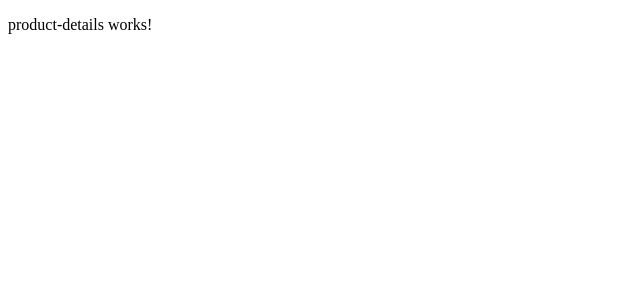
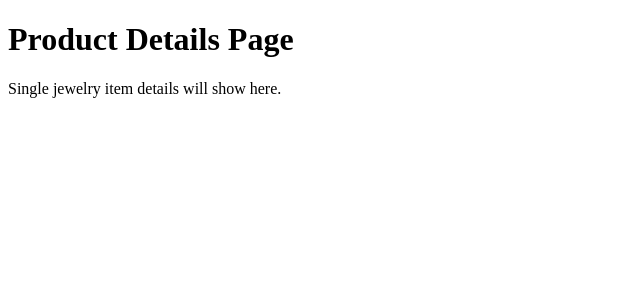
Before and after one commit to hasangaanawarathna/RTX-jewelry, an Angular app: page /products/1 in a window 1280 px wide. Shown: the top 300 px of the page, without its empty margins (0-640 px from the left). Built offline with nearby package versions, Linux system fonts and the light colour scheme.

Commit message:
Update product details page content and structure

```diff
--- a/src/app/pages/product-details/product-details.html
+++ b/src/app/pages/product-details/product-details.html
@@ -1 +1,2 @@
-<p>product-details works!</p>
+<h1>Product Details Page</h1>
+<p>Single jewelry item details will show here.</p>
```
